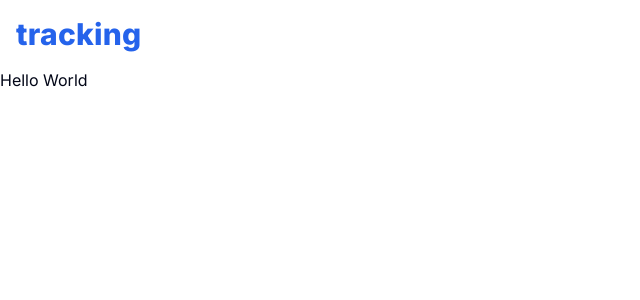
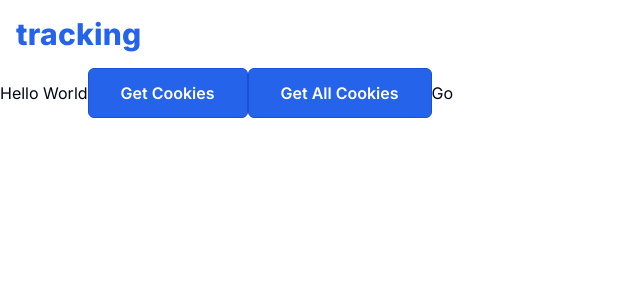
Before and after one commit to TrackWize/tracking-client, a Next.js app: page / in a window 1280 px wide. Shown: the top 300 px of the page, without its empty margins (0-640 px from the left). Built offline with nearby package versions, Linux system fonts and the light colour scheme.

Commit message:
Adicionado o Middleware para reconhecimento de sessão

```diff
--- a/app/layout.tsx
+++ b/app/layout.tsx
@@ -1,7 +1,6 @@
 import type { Metadata } from "next";
 import "@/styles/globals.scss";
 import { Header, Layout } from "@/components";
-import { Inter } from "next/font/google";
 
 export const metadata: Metadata = {
   title: "Create Next App",
--- a/app/page.tsx
+++ b/app/page.tsx
@@ -1,9 +1,33 @@
 "use client";
 
+import { setCookie, getAllCookies, deleteCookies } from "@/core/actions";
+import { Button } from "@/components";
 import { useDictionary } from "@/hooks";
+import Link from "next/link";
 
 export default function Page() {
   const dictionary = useDictionary("Home");
 
-  return <div>{dictionary.text}</div>;
+  return (
+    <div>
+      {dictionary.text}
+      <Button
+        onClick={() => {
+          setCookie("token", "hello");
+        }}
+      >
+        Get Cookies
+      </Button>
+      <Button
+        onClick={() => {
+          getAllCookies().then((data) => {
+            console.log(data);
+          });
+        }}
+      >
+        Get All Cookies
+      </Button>
+      <Link href={"/testing"}>Go</Link>
+    </div>
+  );
 }
--- /dev/null
+++ b/app/testing/page.tsx
@@ -0,0 +1,3 @@
+export default function Page() {
+  return <>Unauthorized</>
+}
--- /dev/null
+++ b/core/actions/cookies.ts
@@ -0,0 +1,32 @@
+"use server";
+
+import { ResponseCookie } from "next/dist/compiled/@edge-runtime/cookies";
+import { cookies } from "next/headers";
+
+export async function setCookie(
+  title: string,
+  value: string,
+  config?: Partial<ResponseCookie>
+) {
+  cookies().set(title, value, config);
+}
+
+export async function deleteCookies(title: string) {
+  return cookies().delete(title);
+}
+
+export async function getAllCookies() {
+  return cookies().getAll();
+}
+
+export async function getCookie(title: string) {
+  return cookies().get(title);
+}
+
+export async function itemInCookies(title: string) {
+  return cookies().has(title);
+}
+
+export async function getCookiesSize() {
+  return cookies().size;
+}
--- /dev/null
+++ b/core/actions/index.ts
@@ -0,0 +1,8 @@
+export {
+  setCookie,
+  getAllCookies,
+  deleteCookies,
+  getCookie,
+  getCookiesSize,
+  itemInCookies,
+} from "./cookies";
```
Also changed, not shown: middleware.ts (added, +19 -0 lines).
